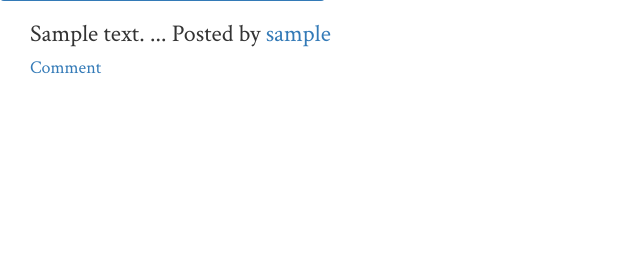
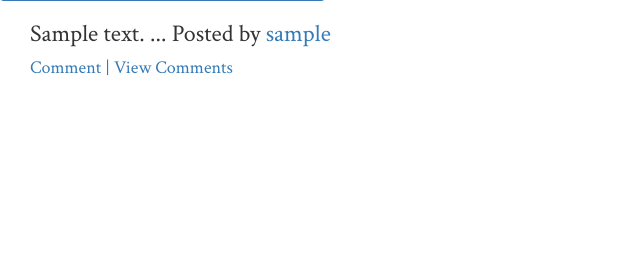
Before and after one commit to TonyKioko/Pitches, a Flask app: template app/templates/home.html in a window 1280 px wide. Shown: the part 103-380 px from the top of the page, without its empty margins (0-640 px from the left). Run offline with Flask 2, Linux system fonts and the light colour scheme; tables that the repository leaves empty hold one stand-in row (values such as "Sample post"); the template is opened without the code that fills it: values that come from a table or form of the project are taken from there, most other values are stand-ins (such as "Sample title", 1, 10 or a date in 2020); some libraries are stand-ins or nearby versions.

Commit message:
comments dispalying by latest

```diff
--- a/app/main/views.py
+++ b/app/main/views.py
@@ -109,7 +109,7 @@ def comment(id):
         db.session.add(new_comment)
         db.session.commit()
 
-    comments_list = Comments.query.filter_by(pitches_id=id)
+    comments_list = Comments.query.filter_by(pitches_id=id).order_by("-id")
     print(comments_list)
 
     return render_template('comments.html', comments_form=comments_form,comments_list=comments_list)
--- a/app/templates/macros.html
+++ b/app/templates/macros.html
@@ -27,7 +27,7 @@
 
         <h3>{{pitch.body}} ... Posted by <a href="#">{{pitch.user.username}}</a></h3>
 
-          <a href="/pitch/{{pitch.id}}" style=""><h4>Comment</h4></a>
+          <a href="/pitch/{{pitch.id}}" style=""><h4>Comment | View Comments</h4></a>
 
 
             </div>
```
